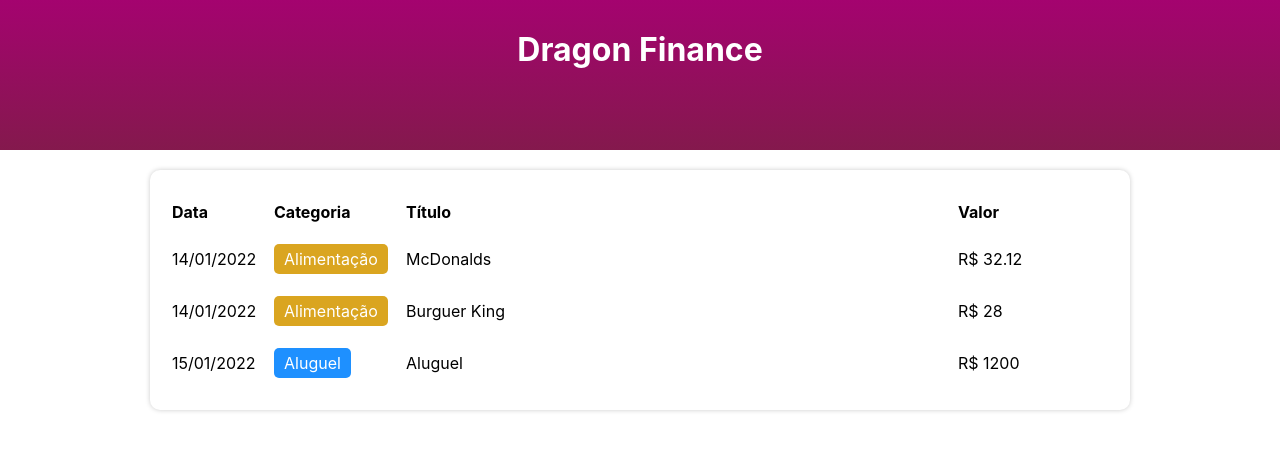
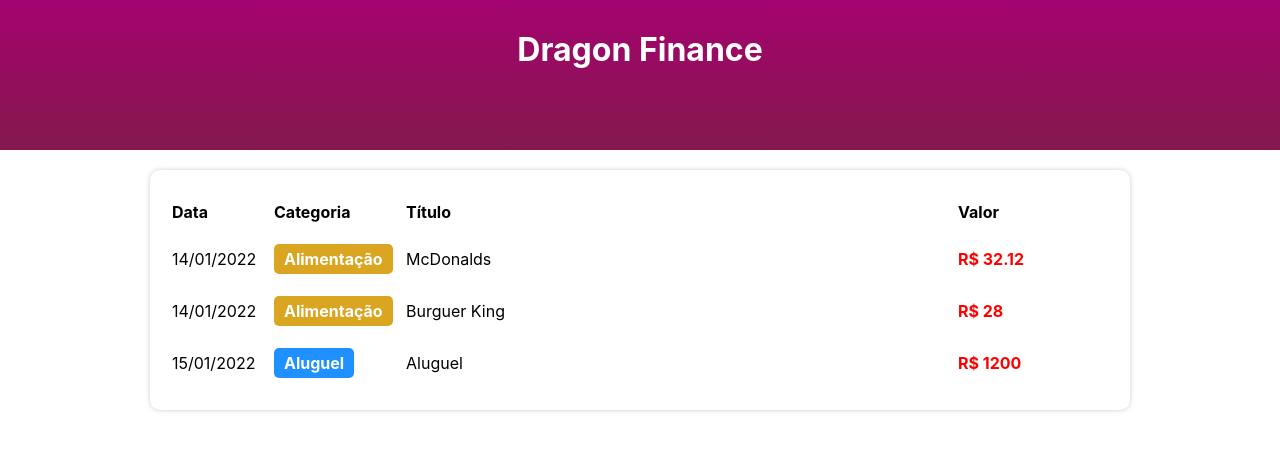
Before and after one commit to thalesfelippe/expense-tracker, a React (Create React App) app: page / in a window 1280 px wide. Shown: the top 450 px of the page. Built offline with nearby package versions, Linux system fonts and the light colour scheme.

Commit message:
value check

```diff
--- a/src/components/TableItem/index.tsx
+++ b/src/components/TableItem/index.tsx
@@ -17,7 +17,11 @@ export const TableItem = ({ item }: Props) => {
                 </C.Category>
             </C.TableColumn>
             <C.TableColumn>{item.title}</C.TableColumn>
-            <C.TableColumn>R$ {item.value}</C.TableColumn>
+            <C.TableColumn>
+                <C.Value color={categories[item.category].expense ? 'red' : 'green'}>
+                    R$ {item.value}
+                </C.Value>
+            </C.TableColumn>
         </C.TableLine>
     );
 }
--- a/src/components/TableItem/styles.ts
+++ b/src/components/TableItem/styles.ts
@@ -11,5 +11,11 @@ export const Category = styled.div<{ color: string }>`
     padding: 5px 10px;
     border-radius: 5px;
     color: #FFF;
+    font-weight: bold;
     background-color: ${props => props.color};
 `;
+
+export const Value = styled.div`
+    color: ${props => props.color};
+    font-weight: bold;
+`;
```
